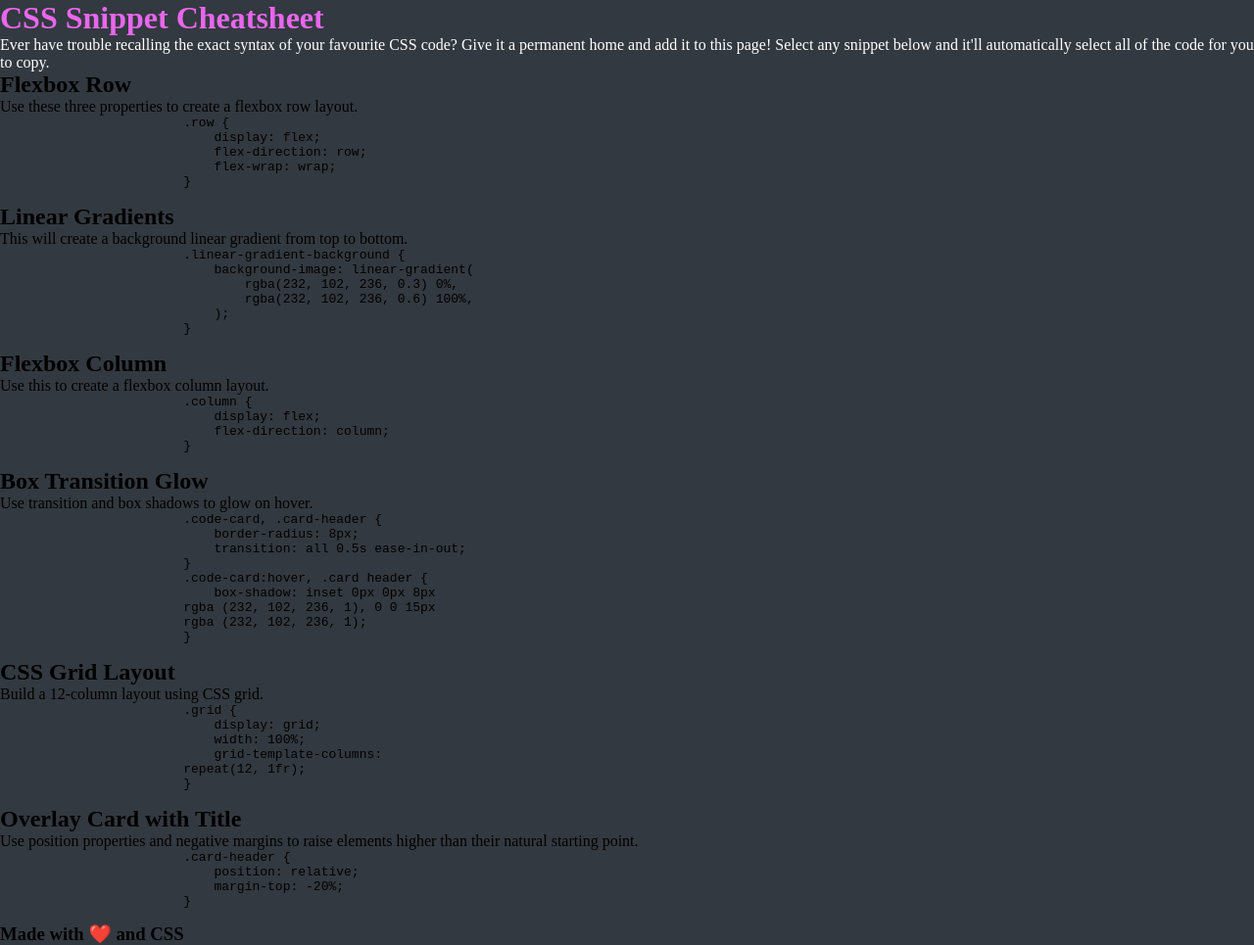
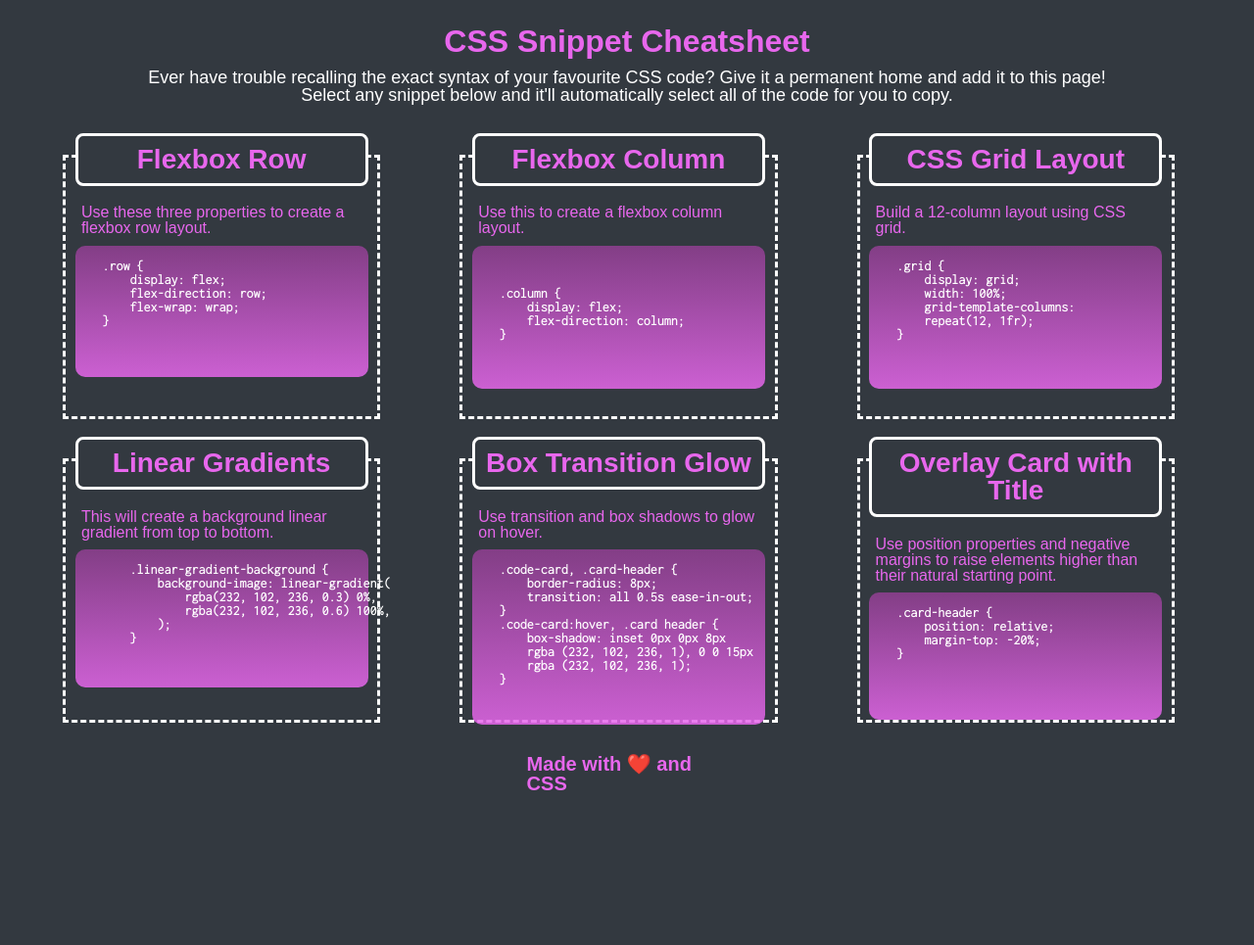
Before and after one commit to TVML24/miniproject-two, a plain HTML site: page index.html in a window 1280 px wide. Shown: the whole page at 98% size. After the commit the page ends 811 px from the top, so only its background shows below. Drawn offline with Linux system fonts and the light colour scheme.

Commit message:
CSS styling (mostly) done

```diff
--- /dev/null
+++ b/assets/reset.css
@@ -0,0 +1,41 @@
+* {
+  margin: 0;
+  padding: 0;
+  box-sizing: border-box;
+}
+
+html {
+  height: 100%;
+}
+
+body {
+  min-height: 100%;
+  line-height: 1;
+  font-family: sans-serif;
+}
+
+h1,
+h2,
+h3,
+h4,
+h5,
+h6 {
+  font-size: 100%;
+}
+
+input,
+select,
+option,
+optgroup,
+textarea,
+button,
+pre,
+code {
+  font-size: 100%;
+  font-family: inherit;
+}
+
+ol,
+ul {
+  list-style: none;
+}
--- a/assets/style.css
+++ b/assets/style.css
@@ -2,6 +2,10 @@
     --lavender: #E867ED;
     --white: #fff;
     --black: #333940;
+    --linear-gradient: linear-gradient(
+        rgba(232, 102, 236, 0.3) 0%
+        rgba(232, 102, 236, 0.6) 100%
+            );
 }
 
 * {
@@ -10,13 +14,155 @@
 }
 
 body {
+    font-style: impact;
+    background: #333940;
+}
+
+main {
+    width: 100%;
     background: var(--black);
 }
 
-header h1 {
+header {
+    background: var(--black);
+}
+
+h1 {
     color: var(--lavender);
+    text-align: center;
+    padding-top: 2%;
+    font-size: 32px;
 }
 
 header p {
     color: var(--white);
+    text-align: center;
+    padding-top: 1%;
+    padding-bottom: 4%;
+    font-size: 18px;
+    margin-left: 10%;
+    margin-right:10%;
 }
+
+.flex-container {
+    position: relative;
+    display:flex;
+    justify-content: space-between;
+    width: 100%;
+    height: 600px;
+    flex-wrap: wrap;
+    padding-left: 5%;
+    margin-bottom: 1%;
+}
+
+.flex-column-left {
+    position: relative;
+    display:flex;
+    flex-wrap: wrap;
+    width: 33%;
+    height:90%;
+    flex-grow: 1;
+}
+
+.flex-column-center {
+    position: relative;
+    display:flex;
+    flex-wrap: wrap;
+    width: 33%;
+    height:90%;
+    flex-grow: 1;
+}
+
+.flex-column-right {
+    position: relative;
+    display:flex;
+    flex-wrap: wrap;
+    width: 33%;
+    height:90%;
+    flex-grow: 1;
+}
+
+figcaption {
+    color: #E867ED;
+    margin-top: 3%;
+    margin-left: 5%;
+    margin-right: 5%;
+    margin-bottom: 3%;
+}
+
+article {
+    width: 80%;
+    height: 50%;
+    display:flex;
+    border: 3px white;
+    flex-direction: column;
+    border-style: dashed;
+    margin-bottom: 10%;
+}
+
+.card-header {
+    border-style: solid;
+    border-color: #fff;
+    background: #333940;
+    margin-top: -25px;
+    margin-left:3%;
+    margin-right:3%;
+    padding-bottom:10px;
+    margin-bottom: 10px;
+    padding-top: 10px;
+    z-index: 2
+}
+
+article h2 {
+    font-size: 28px;
+    text-align: center;
+    text-justify: center;
+    color: #fff;
+    color: #E867ED;
+}
+
+pre {
+    font-family: 'inconsolata';
+    color: #fff;
+    font-weight: bold;
+    font-size: 14px;
+}
+
+.top {
+    position: relative;
+    height: 90%;
+    background-image: linear-gradient(#833e86, #e867edd7);
+    margin-left: 3%;
+    margin-right: 3%;
+    border-radius: 10px;
+}
+
+.bottom {
+    position: relative;
+    height: 90%;
+    background-image: linear-gradient(#833e86, #e867edd7);
+    margin-left: 3%;
+    margin-right: 3%;
+    border-radius: 10px;
+    margin-bottom: -2%;
+}
+
+footer {
+    width: 100%;
+    padding-left: 42%;
+    padding-right: 42%;
+    background: var(--black);
+    font-size: 20px;
+    color: #E867ED;
+}
+
+.card-header {
+    border-radius: 8px;
+}
+
+article:hover,
+.card-header:hover{
+    transition: all 0.5s ease-in-out;
+    box-shadow: inset 0px 0px 30px #833e86;
+    box-shadow: 0px 0px 30px #e867edd7;
+}
--- a/index.html
+++ b/index.html
@@ -4,6 +4,10 @@
     <meta charset="UTF-8">
     <meta http-equiv="X-UA-Compatible" content="IE=edge">
     <meta name="viewport" content="width=device-width, initial-scale=1.0">
+    <link rel="preconnect" href="https://fonts.googleapis.com">
+    <link rel="preconnect" href="https://fonts.gstatic.com" crossorigin>
+    <link href="https://fonts.googleapis.com/css2?family=Inconsolata:wght@300&display=swap" rel="stylesheet">
+    <link rel="stylesheet" href="./assets/reset.css">
     <link rel="stylesheet" href="./assets/style.css">
     <title>CSS Snippet Cheatsheet</title>
 </head>
@@ -13,12 +17,14 @@
         <p>Ever have trouble recalling the exact syntax of your favourite CSS code? Give it a permanent home and add it to this page! Select any snippet below and it'll automatically select all of the code for you to copy.</p>
     </header>
     <main>
+        <div class="flex-container">
             <div class= "flex-column-left">
                 <article>
-                <h2>Flexbox Row</h2>
+                    <div class= "card-header"><h2>Flexbox Row</h2></div>
                     <figure>
                         <figcaption>Use these three properties to create a flexbox row layout.</figcaption>
-                    <pre>
+                        <pre class="top">
+
     .row {
         display: flex;
         flex-direction: row;
@@ -28,10 +34,11 @@
                     </figure>
                 </article>
                 <article>
-                <h2>Linear Gradients</h2>
+                    <div class= "card-header"><h2>Linear Gradients</h2></div>
                     <figure>
                         <figcaption>This will create a background linear gradient from top to bottom.</figcaption>
-                    <pre>
+                        <pre class= "bottom">
+
         .linear-gradient-background {
             background-image: linear-gradient(
                 rgba(232, 102, 236, 0.3) 0%,
@@ -42,12 +49,15 @@
                     </figure>
                 </article>
             </div>
-        <div= class= "flex-column-center">
+            <div class= "flex-column-center">
                 <article>
-                <h2>Flexbox Column</h2>
+                    <div class= "card-header"><h2>Flexbox Column</h2></div>
                     <figure>
                         <figcaption>Use this to create a flexbox column layout.</figcaption>
-                    <pre>
+                            <pre class="top">
+
+
+
     .column {
         display: flex;
         flex-direction: column;
@@ -56,10 +66,11 @@
                     </figure>
                 </article>
                 <article>
-                <h2>Box Transition Glow</h2>
+                    <div class= "card-header"><h2>Box Transition Glow</h2></div>
                     <figure>
                         <figcaption>Use transition and box shadows to glow on hover.</figcaption>
-                    <pre>
+                        <pre class="bottom">
+
     .code-card, .card-header {
         border-radius: 8px;
         transition: all 0.5s ease-in-out;
@@ -73,12 +84,13 @@
                     </figure>
                 </article>
             </div>
-        <div= class= "flex-column-right">
+            <div class= "flex-column-right">
                 <article>
-                <h2>CSS Grid Layout</h2>
+                    <div class= "card-header"><h2>CSS Grid Layout</h2></div>
                     <figure>
                         <figcaption>Build a 12-column layout using CSS grid.</figcaption>
-                    <pre>
+                        <pre class="top">
+
     .grid {
         display: grid;
         width: 100%;
@@ -89,10 +101,11 @@
                     </figure>
                 </article>
                 <article>
-                <h2>Overlay Card with Title</h2>
+                    <div class= "card-header"><h2>Overlay Card with Title</h2></div>
                     <figure>
                         <figcaption>Use position properties and negative margins to raise elements higher than their natural starting point.</figcaption>
-                    <pre>
+                        <pre class="bottom">
+
     .card-header {
         position: relative;
         margin-top: -20%;
@@ -101,6 +114,7 @@
                     </figure>
                 </article>
             </div>
+        </div>
     </main>
     <footer>
         <h3>Made with &#10084;&#65039; and CSS</h3>
```
Lines whose indentation alone changed are shown as unchanged.
